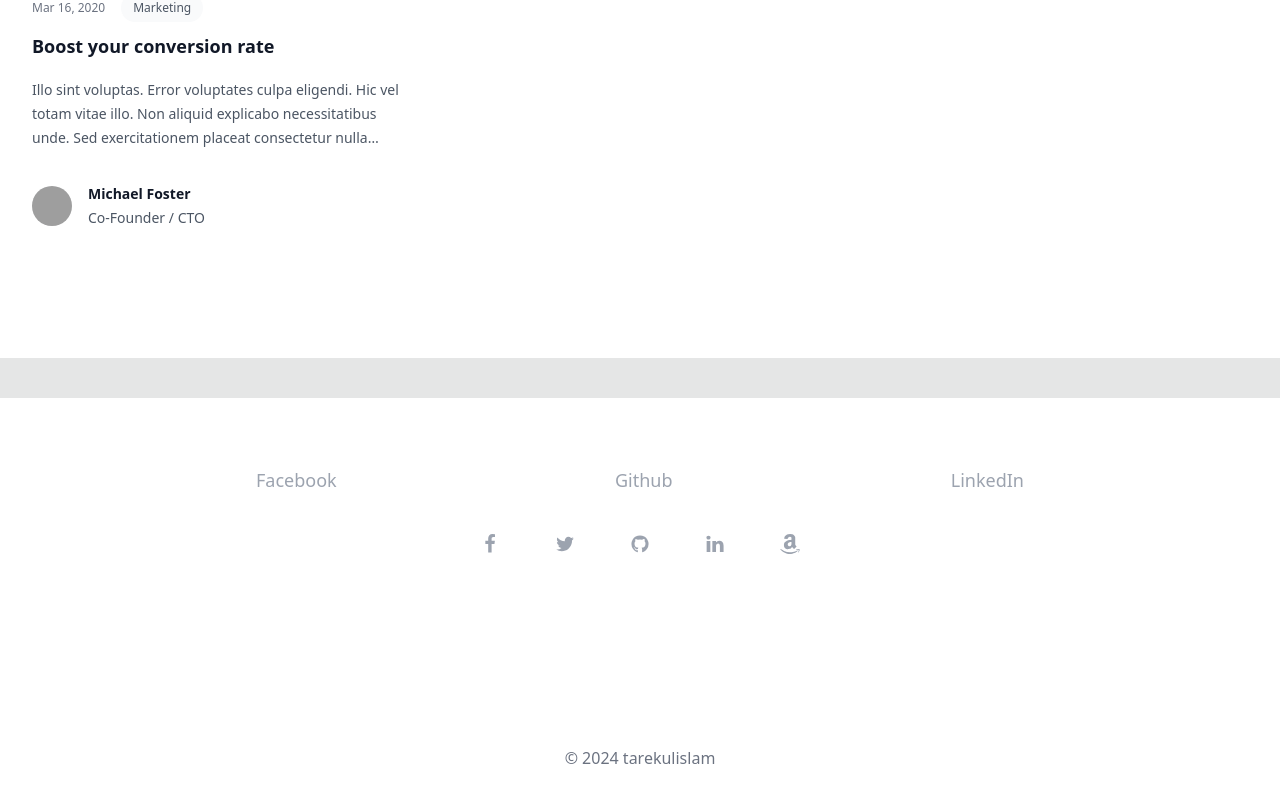
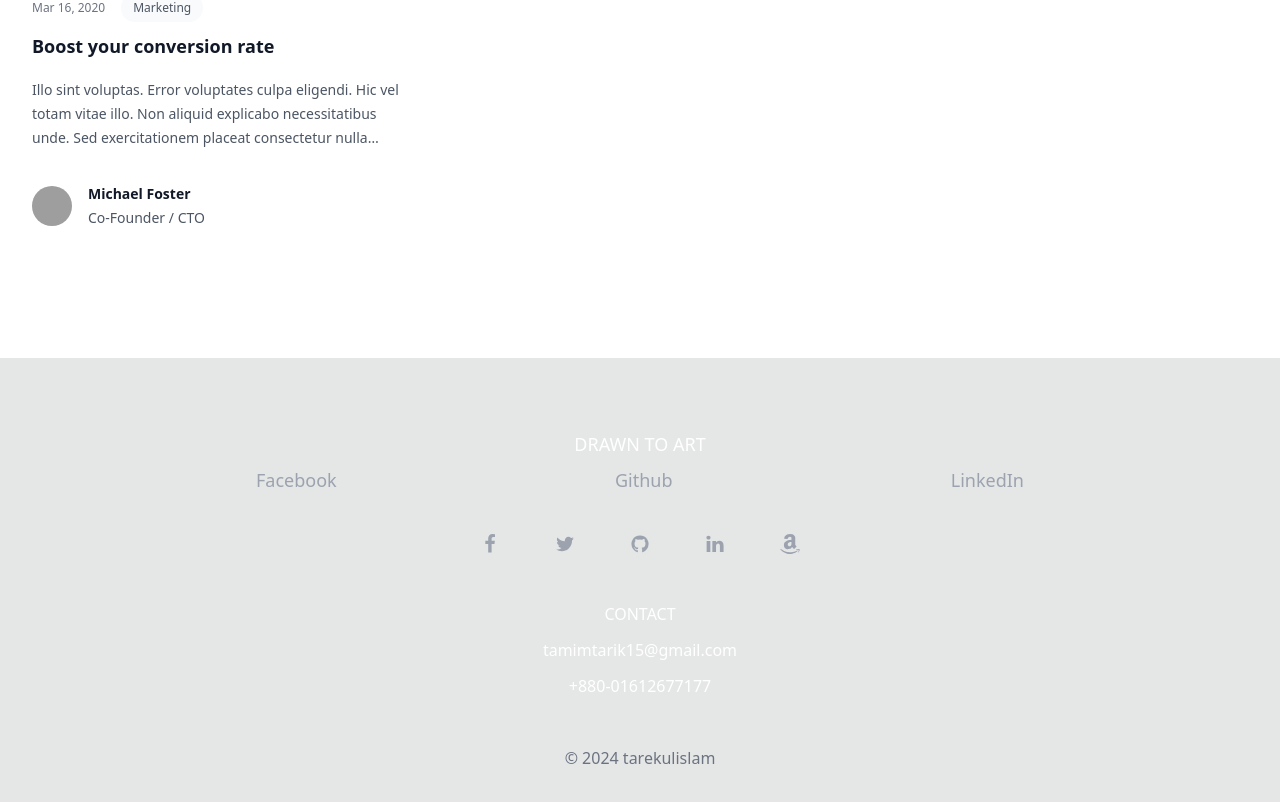
Before and after one commit to tamimtarek/Drawn-To-Art, a React (Vite) app: page / in a window 1280 px wide. Shown: the part 1901-2703 px from the top of the page. Built offline with nearby package versions, Linux system fonts and the light colour scheme; no server answers; grey boxes are pictures that could not be loaded.

Commit message:
updated footer bg

```diff
--- a/src/Pages/Shared/Footer.jsx
+++ b/src/Pages/Shared/Footer.jsx
@@ -3,7 +3,7 @@ import { Link } from "react-router-dom";
 
 const Footer = () => {
     return (
-        <footer className="bg-white mt-6 dark:bg-gray-800 w-full py-8">
+        <footer className="mt-6 dark:bg-gray-800 w-full py-8">
             <div className="max-w-screen-xl px-4 mx-auto">
                 <h3 className="text-white text-center text-lg font-light">DRAWN TO ART</h3>
                 <ul className="flex flex-wrap justify-between max-w-screen-md mx-auto text-lg font-light">
```
